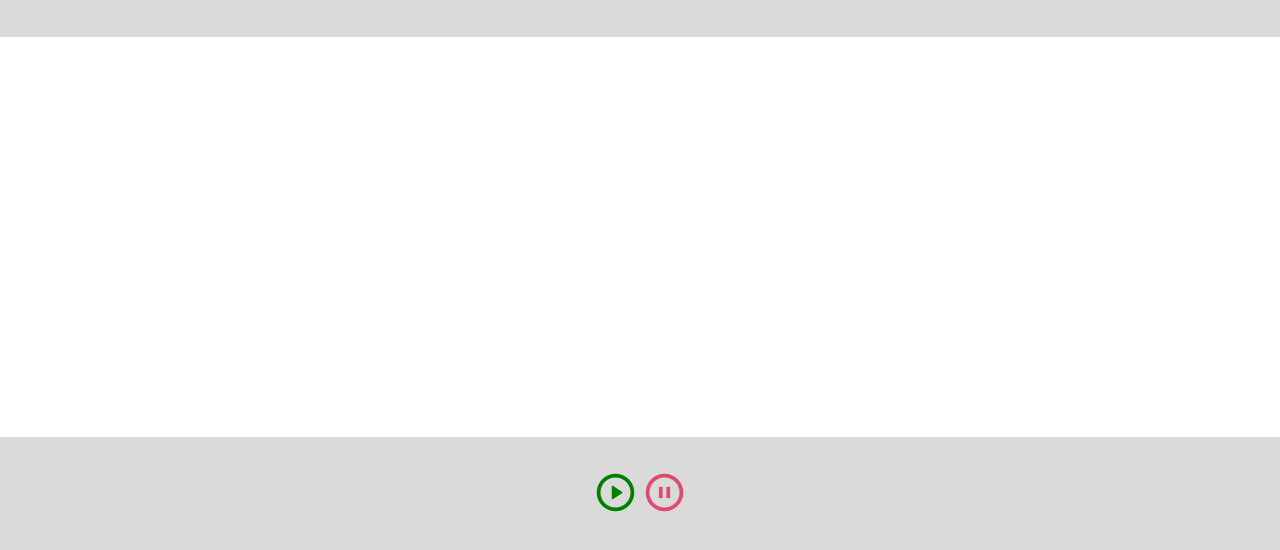
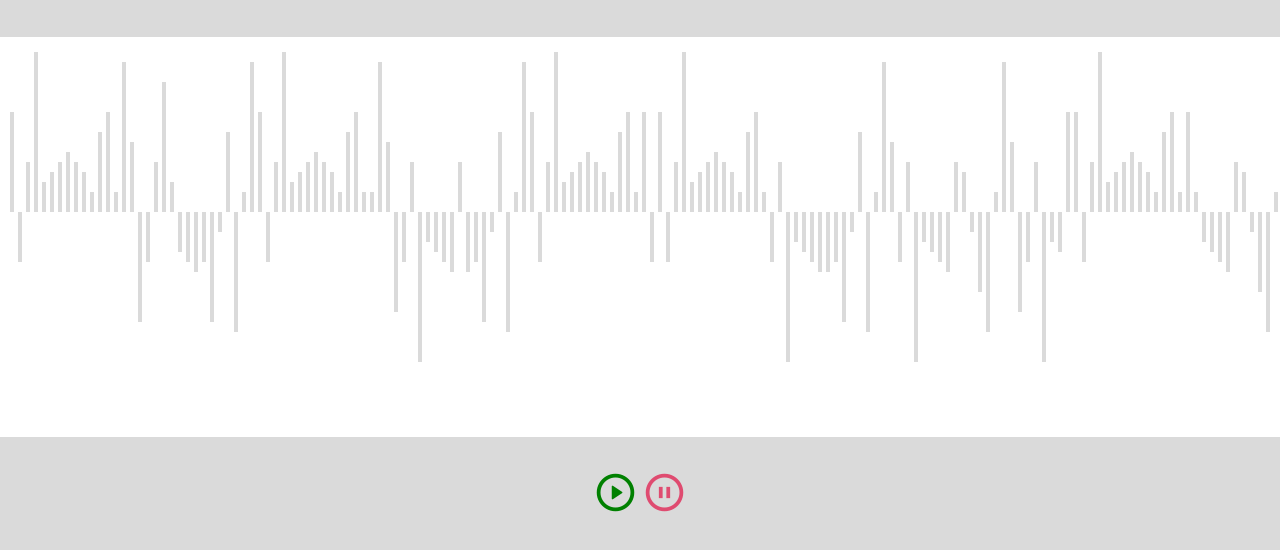
Before and after one commit to info-vivekranjan/SalesKenTask, a plain HTML site: page index.html in a window 1280 px wide. Shown: the part 62-612 px from the top of the page. Drawn offline with nearby package versions, Linux system fonts and the light colour scheme.

Commit message:
static audio waveform made

```diff
--- a/app.js
+++ b/app.js
@@ -0,0 +1,27 @@
+const canvas = document.getElementById("canvas");
+const ctx = canvas.getContext("2d"); // 2D rendering context
+
+//Static height of each canvas
+const heightArr = [
+  -100, 50, -50, -160, -30, -40, -50, -60, -50, -40, -20, -80, -100, -20, -150,
+  -70, 110, 50, -50, -130, -30, 40, 50, 60, 50, 110, 20, -80, 120, -20, -150,
+  -100, 50, -50, -160, -30, -40, -50, -60, -50, -40, -20, -80, -100, -20, -20,
+  -150, -70, 100, 50, -50, 150, 30, 40, 50, 60, -50, 60, 50, 110, 20, -80, 120,
+  -20, -150, -100, 50, -50, -160, -30, -40, -50, -60, -50, -40, -20, -80, -100,
+  -20, -100, 50, -100, 50, -50, -160, -30, -40, -50, -60, -50, -40, -20, -80,
+  -100, -20, 50, -50, 150, 30, 40, 50, 60, 60, 50, 110, 20, -80, 120, -20, -150,
+  -70, 50, -50, 150, 30, 40, 50, 60, -50, -40, 20, 80, 120, -20, -150, -70, 100,
+  50, -50, 150, 30, 40, -100, -100, 50, -50, -160, -30, -40, -50, -60, -50, -40,
+  -20, -80, -100, -20, -100, -20, 30, 40, 50, 60, -50, -40, 20, 80, 120, -20,
+  -150, -70, 100, 50, -50, 20, 80,
+];
+
+let widthOfEachCanvs = 4;
+let start = 10;
+
+//Static audio waveform using heightArr
+for (let i = 0; i < heightArr.length; i++) {
+  ctx.fillStyle = "rgb(218, 218, 218)";
+  ctx.fillRect(start, 175, widthOfEachCanvs, heightArr[i]);
+  start = start + widthOfEachCanvs + 4;
+}
--- a/index.html
+++ b/index.html
@@ -25,7 +25,7 @@
         </div>
     </section>
 
-    <script src="app.js"></script>
+    <script type="text/javascript" src="app.js"></script>
 </body>
 
 </html>
```
